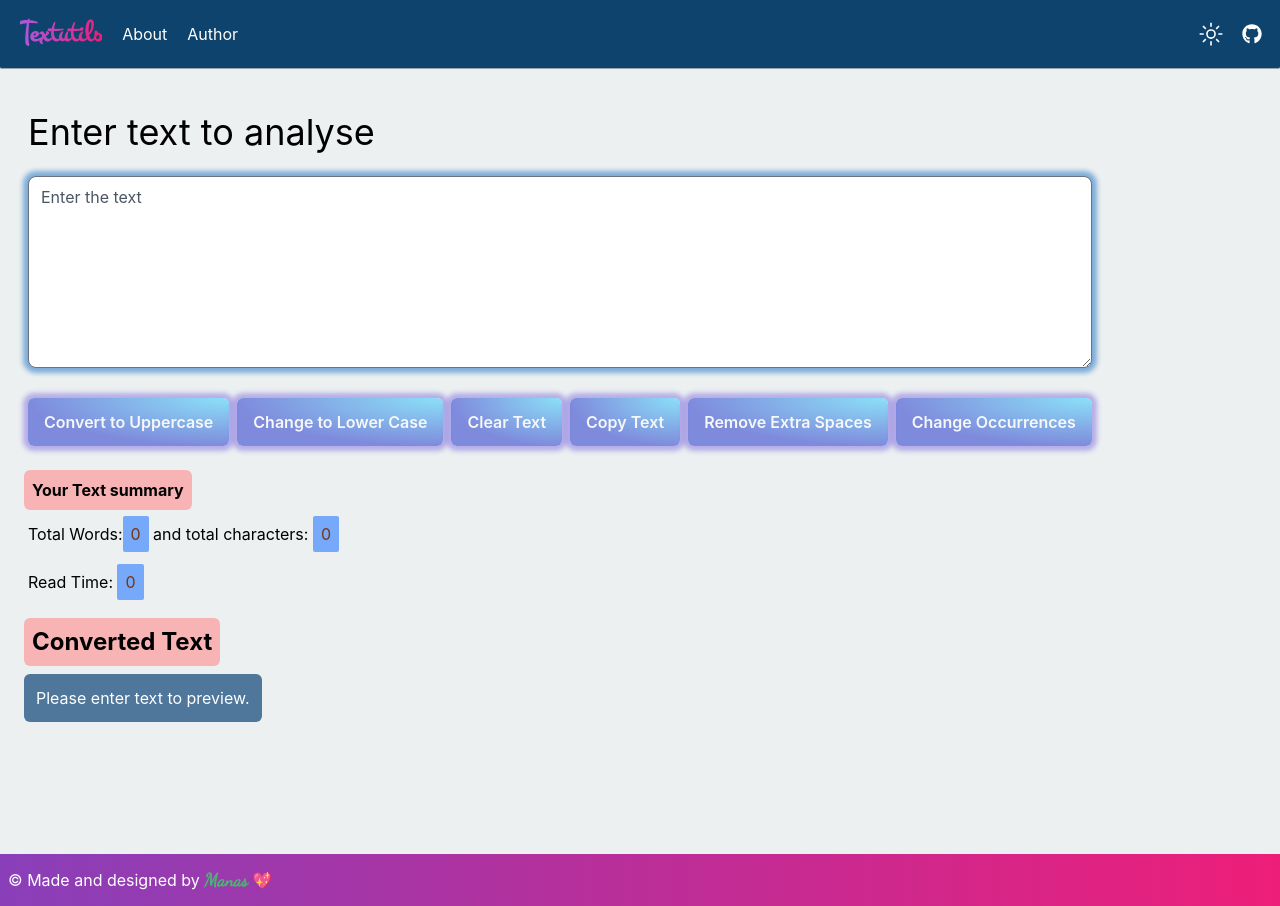
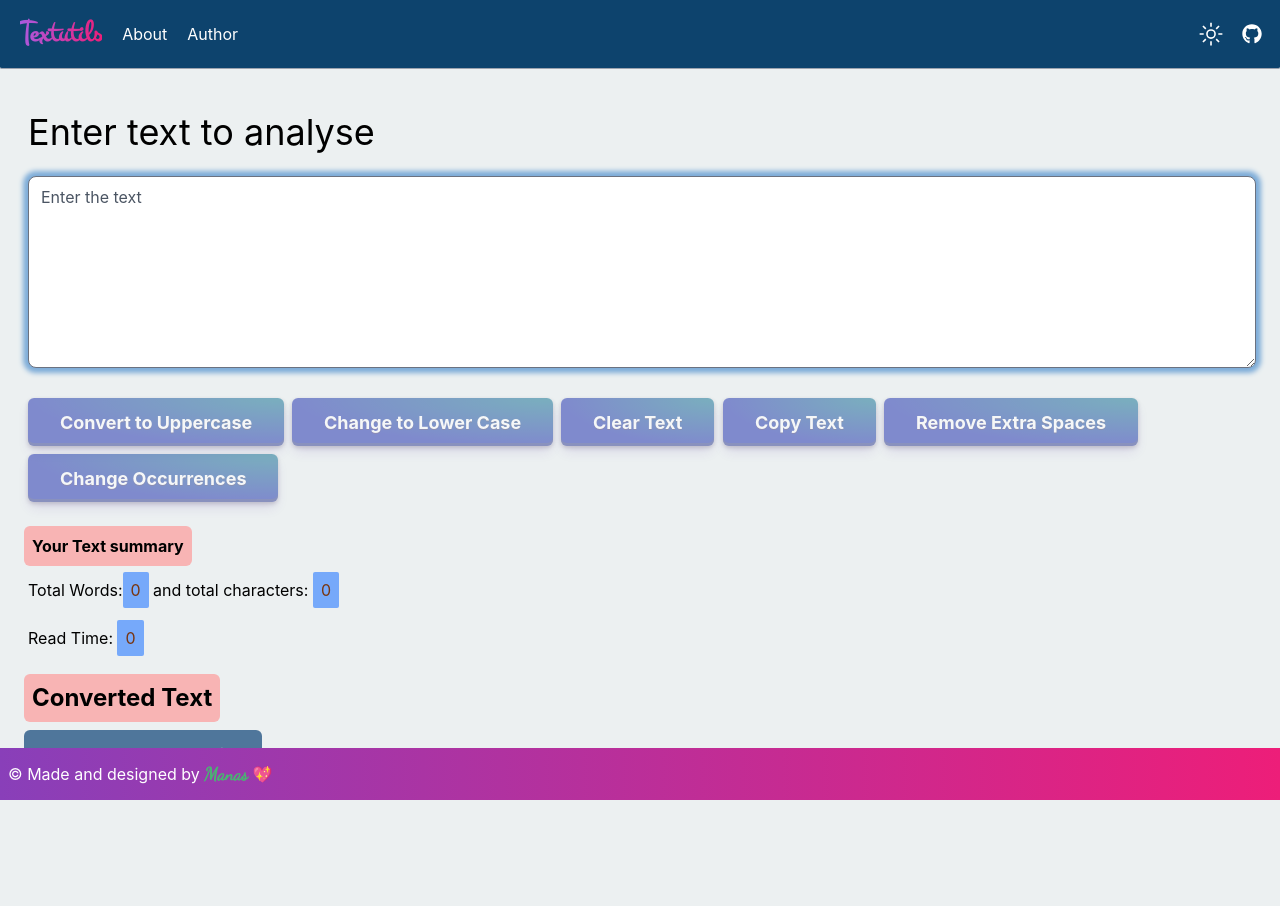
Before and after one commit to scienmanas/TextUtils, a React (Create React App) app: page / in a window 1280 px wide. After the commit the page ends 800 px from the top, so only its background shows below. Built offline with nearby package versions, Linux system fonts and the light colour scheme; what @material-tailwind/html would draw is missing.

Commit message:
Add: Loader

```diff
--- a/src/components/Footer.js
+++ b/src/components/Footer.js
@@ -1,9 +1,9 @@
 import React from 'react'
 import './styles/footer.css'
 
-export default function Footer(pr) {
+export default function Footer() {
   return (
-    <div className='sm:mt-[8.25rem] w-full bottom-0 mt-8 px-2 py-3 bg-gradient-to-r from-[#893fb9] to-[#ED1E79] '>
+    <div className='sm:mt-[8.7rem] xl:absolute w-full bottom-0 mt-8 px-2 py-3 bg-gradient-to-r from-[#893fb9] to-[#ED1E79] '>
       <div className="left text-white">
         &#169; Made and designed by <a href="https://github.com/scienmanas"> <span className='text-[#4ab372] footer-name-font  font-extrabold text-lg'>Manas </span> </a> &#128150;
       </div>
--- /dev/null
+++ b/src/components/Loading.js
@@ -0,0 +1,16 @@
+import React from 'react'
+import './styles/loading.css'
+
+export default function Loading(props) {
+    if (props.loading) {
+    document.body.style.backgroundColor = "#34495e"
+    return (
+        <div className="loader">
+            <div className="ring ">
+                Loading
+                <span id="loader-span"></span>
+            </div>
+        </div>
+    )
+    }
+}
--- a/src/components/Navbar.js
+++ b/src/components/Navbar.js
@@ -5,7 +5,7 @@ import './styles/navbar.css'
 
 export default function Navbar(props) {
     return (
-        <div className={`fixed top-0 w-full navbar border-b-[1px] border-gray-400 rounded-b-sm ${props.mode === 'dark' ? 'text-white bg-[#2c3e50]' : 'text-black bg-[#0d436d]'} flex justify-between py-4 px-5`}>
+        <div className={`fixed top-0 w-full navbar border-b-[1px] border-gray-400 rounded-b-sm ${props.mode === 'dark' ? 'text-white bg-[#0d436d]' : 'text-black bg-[#0d436d]'} flex justify-between py-4 px-5`}>
             <div className="left flex items-center">
                 <ul className='flex gap-x-5 w-fit h-fit items-center'>
                     <li className={`hero cursor-pointer hover:underline font-bold `}> <Link to='/'>{props.title}</Link></li>
--- a/src/components/PopUpPromt.js
+++ b/src/components/PopUpPromt.js
@@ -39,11 +39,11 @@ export default function PopUpPrompt(props) {
                         <div className="flex flex-col gap-y-4">
                             <div className="flex pop-sub-custom flex-col lg:text-xl gap-y-2">
                                 <label htmlFor="find-text">Find</label>
-                                <input type="text" placeholder='Text to find' name="find-text" id="find-text" className="input rounded-md w-72 h-12 lg:w-96 lg:h-16" onChange={handleOnChange1} value={props.searchText} />
+                                <input type="text" placeholder='Text to find' name="find-text" id="find-text" className="input rounded-md w-72 h-12 lg:w-96 lg:h-16 outline-2 focus:outline-blue-700" onChange={handleOnChange1} value={props.searchText} />
                             </div>
                             <div className="flex pop-sub-custom flex-col lg:text-xl gap-y-2">
                                 <label htmlFor="replace-text">Replace with</label>
-                                <input type="text" placeholder='Text to be replaced' name="replace-text" id="replace-text" className="input rounded-md w-72 h-12 lg:w-96 lg:h-16" onChange={handleOnChange2} value={props.replaceWith} onKeyDown={handleKeyPress} />
+                                <input type="text" placeholder='Text to be replaced' name="replace-text" id="replace-text" className="input rounded-md w-72 h-12 lg:w-96 lg:h-16 outline-2 focus:outline-blue-700" onChange={handleOnChange2} value={props.replaceWith} onKeyDown={handleKeyPress} />
                             </div>
                             <div className="button shadow-[5px_5px_0px_0px_rgba(109,40,217)] active:translate-x-1 active:translate-y-1 active:shadow-none duration-150 mt-4 lg:text-xl box-shado w-fit h-fit bg-gradient-to-r from-[#FFECD2] to-[#FCB69F] py-3 px-4 rounded-md">
                                 <button className="w-fit h-fit text-transparent bg-clip-text bg-gradient-to-r from-[#C33764] to-[#1D2671] font-bold" onClick={props.submitPrompt} >Replace</button>
--- a/src/components/Textform.js
+++ b/src/components/Textform.js
@@ -65,6 +65,7 @@ export default function Textform(props) {
                             <button className={`${props.text.length > 0 ?'custom-button' : 'pointer-events-none custom-button-disabled'} custom-button`} onClick={HandleCopy}>Copy Text</button>
                             <button className={`${props.text.length > 0 ?'custom-button' : 'pointer-events-none custom-button-disabled'} custom-button`} onClick={handleExtraSpaces}>Remove Extra Spaces</button>
                             <button className={`${props.text.length > 0 ?'custom-button' : 'pointer-events-none custom-button-disabled'} custom-button`} onClick={handleChangeOfOcuurence} >Change Occurrences</button>
+
                             {/* <button className={`${props.text.length > 0 ?'custom-button' : 'pointer-events-none custom-button-disabled'} `} onClick={handleExtraSpaces}>Narrate</button>
                             <button className={`${props.text.length > 0 ?'custom-button' : 'pointer-events-none custom-button-disabled'} custom-button`} onClick={handleExtraSpaces}>Pause</button> */}
                             {/* <button className={`${props.text.length > 0 ?'custom-button' : 'pointer-events-none custom-button-disabled'} custom-button`} onClick={handleExtraSpaces}>Extract Links</button>
--- /dev/null
+++ b/src/components/styles/loading.css
@@ -0,0 +1,94 @@
+@tailwind base;
+@tailwind components;
+@tailwind utilities;
+
+@font-face {
+    font-family: face;
+    src: local('Rajdhani') ,url('./Fonts/Rajdhani-SemiBold.ttf');
+}
+
+.loader {
+    @apply m-0 p-0 ;
+}
+
+.ring{
+    position:absolute;
+    top:50%;
+    left:50%;
+    transform:translate(-50%,-50%);
+    width:150px;
+    height:150px;
+    background:transparent;
+    border:3px solid #3c3c3c;
+    border-radius:50%;
+    text-align:center;
+    line-height:150px;
+    font-family: Rajdhani, sans-serif;
+    font-size:20px;
+    color:#fff000;
+    letter-spacing: 1px;
+    text-shadow:0 0 10px #fff000;
+    box-shadow:0 0 20px rgba(0,0,0,.5);
+}
+
+.ring:before
+{
+  content:'';
+  position:absolute;
+  top:-3px;
+  left:-3px;
+  width:100%;
+  height:100%;
+  border:3px solid transparent;
+  border-top:3px solid #fff000;
+  border-right:3px solid #fff000;
+  border-radius:50%;
+  animation:animateC 2s linear infinite;
+}
+
+.loader-span
+{
+  display:block;
+  position:absolute;
+  top:calc(50% - 2px);
+  left:50%;
+  width:50%;
+  height:4px;
+  background:transparent;
+  transform-origin:left;
+  animation:animate 2s linear infinite;
+}
+.loader-span:before
+{
+  content:'';
+  position:absolute;
+  width:16px;
+  height:16px;
+  border-radius:50%;
+  background:#fff000;
+  top:-6px;
+  right:-8px;
+  box-shadow:0 0 20px #fff000;
+}
+@keyframes animateC
+{
+  0%
+  {
+    transform:rotate(0deg);
+  }
+  100%
+  {
+    transform:rotate(360deg);
+  }
+}
+@keyframes animate
+{
+  0%
+  {
+    transform:rotate(45deg);
+  }
+  100%
+  {
+    transform:rotate(405deg);
+  }
+}
--- a/src/components/styles/textform.css
+++ b/src/components/styles/textform.css
@@ -3,20 +3,45 @@
 @tailwind utilities;
 
 .custom-button {
-    @apply w-fit h-fit px-4 py-3 text-white font-semibold rounded-md hover:scale-105 duration-200 active:outline-dashed outline-2 outline-blue-500 active:scale-90;
-    background-image: radial-gradient(100% 100% at 100% 0, #2dd2ff 0, #1328ca 100%);
-    box-shadow: 0px 0px 5px 5px #7c6add;
+    display: inline-block;
+    outline: 0;
+    border: 0;
+    cursor: pointer;
+    will-change: box-shadow,transform;
+    background: radial-gradient( 100% 100% at 100% 0%, #086f8b 0%, #1324aa 100% );
+    box-shadow: 0px 2px 4px rgb(45 35 66 / 40%), 0px 7px 13px -3px rgba(83, 44, 167, 0.3), inset 0px -3px 0px rgb(58 65 111 / 50%);
+    padding: 0 32px;
+    border-radius: 6px;
+    color: #ffffff;
+    height: 48px;
+    font-size: 18px;
+    text-shadow: 0 1px 0 rgba(85, 41, 41, 0.4);
+    @apply font-bold;
+    transition: box-shadow 0.15s ease,transform 0.15s ease;
 }
 
 .custom-button-disabled {
-    @apply w-fit h-fit px-4 py-3 text-white font-semibold rounded-md hover:scale-105 duration-200 active:outline-dashed outline-2 outline-blue-500 active:scale-90;
-    background-image: radial-gradient(100% 100% at 100% 0, #2dd2ff 0, #1328ca 100%);
-    box-shadow: 0px 0px 5px 5px #7c6add;
+    display: inline-block;
+    outline: 0;
+    border: 0;
+    cursor: pointer;
+    will-change: box-shadow,transform;
+    background: radial-gradient( 100% 100% at 100% 0%, #086f8b 0%, #1324aa 100% );
+    box-shadow: 0px 2px 4px rgb(45 35 66 / 40%), 0px 7px 13px -3px rgba(83, 44, 167, 0.3), inset 0px -3px 0px rgb(58 65 111 / 50%);
+    padding: 0 32px;
+    border-radius: 6px;
+    color: #ffffff;
+    height: 48px;
+    font-size: 18px;
+    text-shadow: 0 1px 0 rgba(85, 41, 41, 0.4);
+    @apply font-bold;
+    transition: box-shadow 0.15s ease,transform 0.15s ease;
     opacity: 0.5;
 }
 
 .custom-button:hover {
-    box-shadow: 0px 0px 15px 7px #27b83b ;
+    box-shadow: 0px 4px 8px rgb(45 35 66 / 40%), 0px 7px 13px -3px rgb(45 35 66 / 30%), inset 0px -3px 0px #3c4fe0;
+    transform: translateY(-2px);
 }
 
 .text-area-shadow {
@@ -27,3 +52,10 @@
     border-width: 2px;
     border-color: #4299e1; /* Use the appropriate blue color code */
 }
+
+
+
+.custom-button:active{
+    box-shadow: inset 0px 3px 7px #3c4fe0;
+    transform: translateY(2px);
+}
```
Also changed, not shown: src/App.js (+45 -12 lines).
